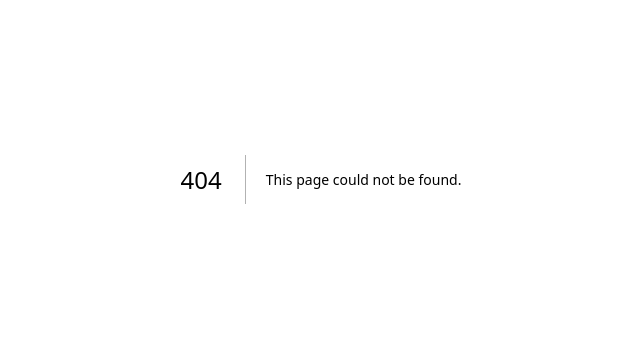
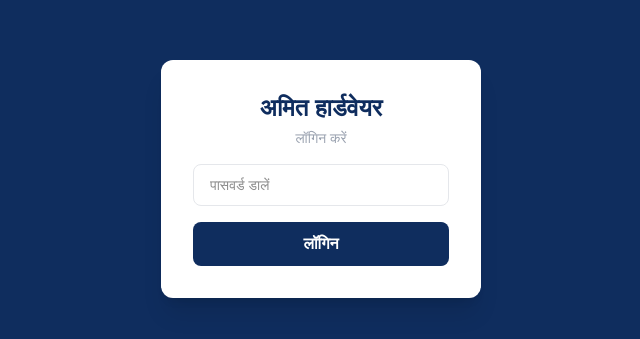
Before and after one commit to kp1153/amit-hardware, a Next.js app: page /login in a window 1280 px wide. Before the commit this address had no page. Shown: the part 221-560 px from the top of the page, without its empty margins (319-959 px from the left). Built offline with nearby package versions, Linux system fonts and the light colour scheme.

Commit message:
force deploy

```diff
--- /dev/null
+++ b/app/login/page.js
@@ -0,0 +1,39 @@
+"use client"
+import { useState } from "react"
+import { useRouter } from "next/navigation"
+
+export default function LoginPage() {
+  const [pass, setPass] = useState("")
+  const [error, setError] = useState("")
+  const router = useRouter()
+
+  async function handleLogin(e) {
+    e.preventDefault()
+    const res = await fetch("/api/login", {
+      method: "POST",
+      headers: { "Content-Type": "application/json" },
+      body: JSON.stringify({ pass }),
+    })
+    if (res.ok) router.push("/dashboard")
+    else setError("गलत पासवर्ड")
+  }
+
+  return (
+    <div className="min-h-screen bg-[#0f2d5e] flex items-center justify-center">
+      <form onSubmit={handleLogin} className="bg-white rounded-xl p-8 w-80 space-y-4 shadow-xl">
+        <div className="text-center">
+          <div className="text-2xl font-bold text-[#0f2d5e]">अमित हार्डवेयर</div>
+          <div className="text-gray-400 text-sm mt-1">लॉगिन करें</div>
+        </div>
+        {error && <p className="text-red-500 text-sm text-center">{error}</p>}
+        <input type="password" placeholder="पासवर्ड डालें"
+          className="w-full border border-gray-200 rounded-lg px-4 py-2.5 text-sm outline-none focus:border-[#0f2d5e]"
+          value={pass} onChange={e => setPass(e.target.value)} />
+        <button type="submit"
+          className="w-full bg-[#0f2d5e] text-white py-2.5 rounded-lg font-semibold hover:bg-[#1a3f7a]">
+          लॉगिन
+        </button>
+      </form>
+    </div>
+  )
+}
--- /dev/null
+++ b/proxy.js
@@ -0,0 +1,13 @@
+import { NextResponse } from "next/server"
+
+export function proxy(req) {
+  const auth = req.cookies.get("auth")?.value
+  if (auth !== process.env.ADMIN_SECRET) {
+    return NextResponse.redirect(new URL("/login", req.url))
+  }
+  return NextResponse.next()
+}
+
+export const config = {
+  matcher: ["/dashboard/:path*"],
+}
```
Also changed, not shown: app/api/login/route.js (added).
